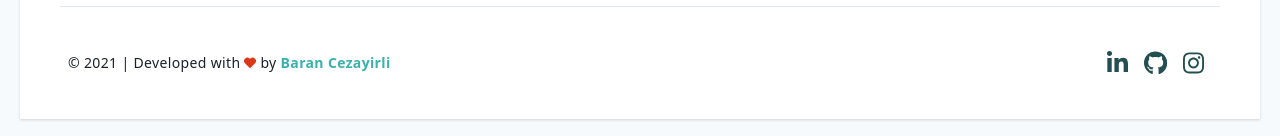
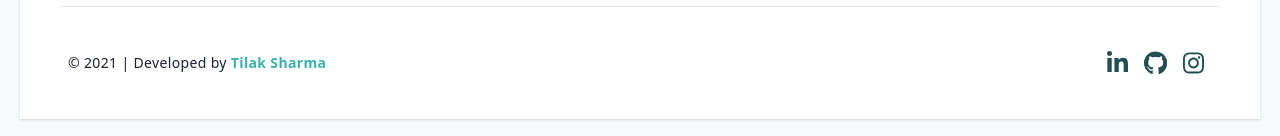
Before and after one commit to TilakShrma/resume, a Gatsby site: page / in a window 1280 px wide. Shown: the part 1633-1769 px from the top of the page. Built offline with nearby package versions, Linux system fonts and the light colour scheme; Gatsby itself is replaced by a stand-in of ours.

Commit message:
minor ui changes

```diff
--- a/src/components/footer.js
+++ b/src/components/footer.js
@@ -6,22 +6,14 @@ const Footer = ({ social }) => (
   <footer className="py-6 mx-auto items-center justify-between md:flex">
     <div className="items-center flex tracking-wide mb-5 md:mb-0 justify-center text-sm ml-2">
       <span className="inline-block mr-1">
-        © {new Date().getFullYear()} | Developed with
+        © {new Date().getFullYear()} | Developed by
       </span>
-      <span className="inline-block mr-1">
-        <HeartIcon
-          className="h-3 w-3 fill-current"
-          style={{ color: '#de3618' }}
-        />
-      </span>
-      <span className="inline-block mr-1">by</span>
       <a
         className="text-primary-500 hover:text-primary-700 font-bold"
-        href="https://barancezayirli.com"
-        target="_blank"
+        href="https://tilakshrma.github.io/portfolio/"
         rel="noopener noreferrer"
       >
-        Baran Cezayirli
+        Tilak Sharma
       </a>
     </div>
     {social && (
--- a/src/components/projects.js
+++ b/src/components/projects.js
@@ -12,7 +12,6 @@ const Projects = ({ data }) => (
           <a
             className="btn btn-secondary"
             href={item.link}
-            target="_blank"
             rel="noopener noreferrer"
           >
             Visit Project
```
